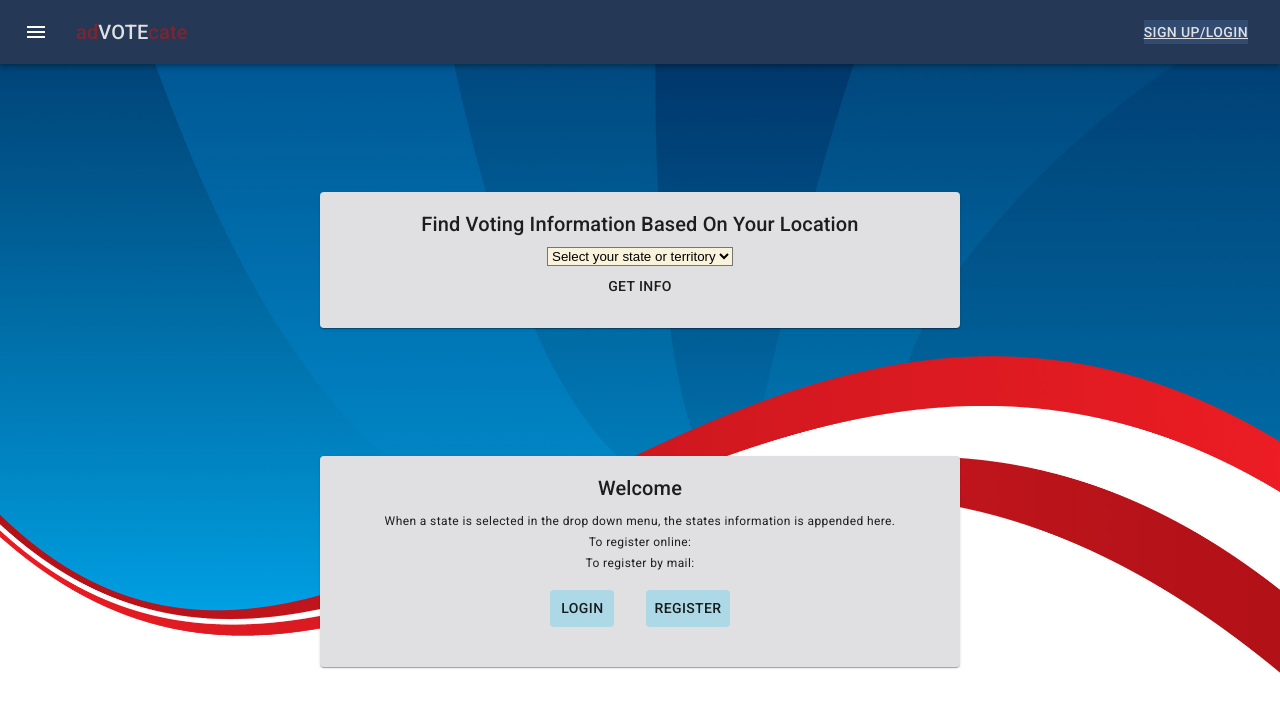
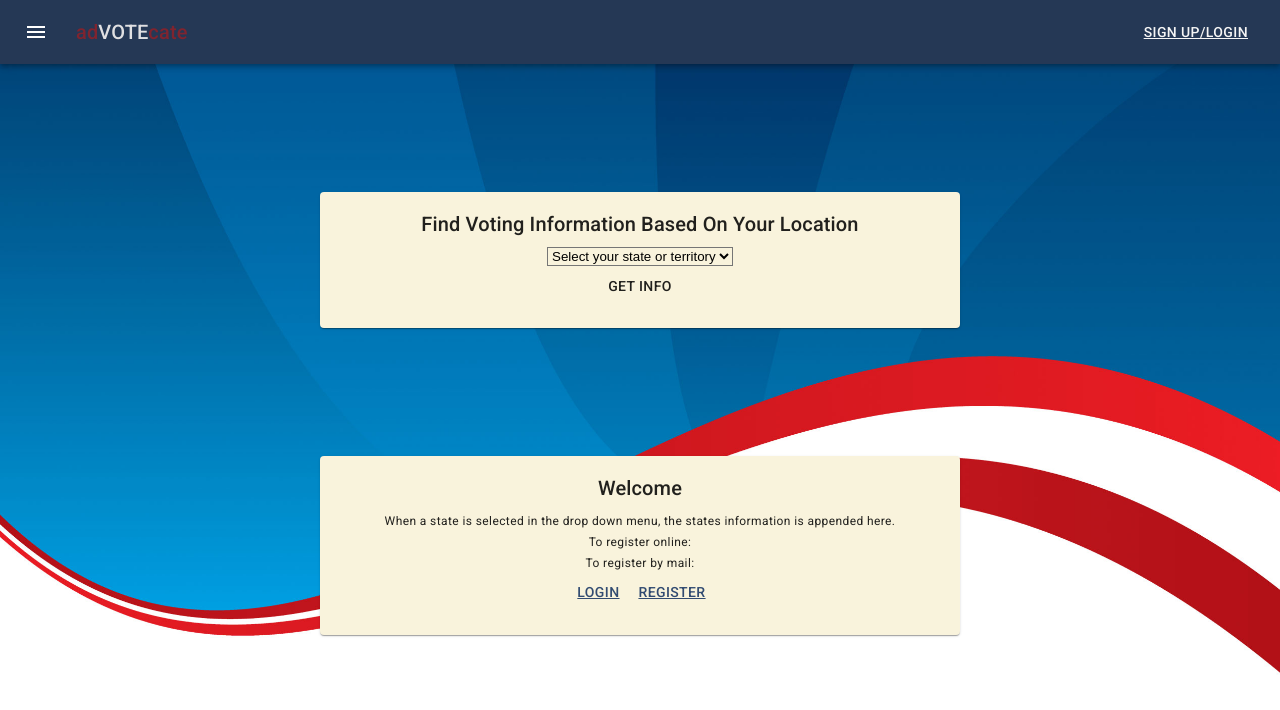
Before and after one commit to KeithBillings/adVOTEcate, a React (Create React App) app in the folder client/: page / in a window 1280 px wide. Shown: the top 710 px of the page. Built offline with nearby package versions, Linux system fonts and the light colour scheme.

Commit message:
Updating styling on landing page buttons and adding pollingLocation parameter to register.json

```diff
--- a/client/src/App.css
+++ b/client/src/App.css
@@ -36,7 +36,6 @@
 }
 
 body {
-  background: #F9F3DC;
   background-image: url("./images/voting.JPEG");
   background-size: cover;
   background-repeat: no-repeat;
--- a/client/src/components/AppBar/index.js
+++ b/client/src/components/AppBar/index.js
@@ -59,7 +59,7 @@ export default function ButtonAppBar() {
                 to="/"
                 className={
                   window.location.pathname === "/" ||
-                  window.location.pathname === "/home"
+                    window.location.pathname === "/home"
                     ? "nav-link active"
                     : "nav-link"
                 }
@@ -109,8 +109,9 @@ export default function ButtonAppBar() {
             <span className="tertiary">VOTE</span>
             <span className="secondary">cate</span>
           </Typography>
-          <Button color="inherit">
+          <Button>
             <Link
+              style={{ color: "whitesmoke" }}
               to="/login"
               className={
                 window.location.pathname === "/login"
--- a/client/src/components/AppBar/style.css
+++ b/client/src/components/AppBar/style.css
@@ -1,6 +1,6 @@
 .nav-link {
-    color: #E0E0E2;
-    background: #324B71;
+    color: #324B71;
+    background: none;
 }
 
 .menuItem {
--- a/client/src/pages/Home.js
+++ b/client/src/pages/Home.js
@@ -1,4 +1,4 @@
-import React, { useState } from 'react';
+import React, { useState } from "react";
 import { makeStyles } from "@material-ui/core/styles";
 import Grid from "@material-ui/core/Grid";
 import { Card, CardContent, Button } from "@material-ui/core";
@@ -6,6 +6,8 @@ import Typography from "@material-ui/core/Typography";
 // import { withStyles } from '@material-ui/core/styles/withStyles';
 import theme from "../components/ThemeProvider";
 import registerData from "../utils/register.json";
+import {Link} from "react-router-dom";
+//import "./home.css";
 
 
 
@@ -14,13 +16,7 @@ const useStyles = makeStyles((theme) => ({
     marginTop: "10%",
     width: "50%",
     textAlign: "center",
-    background: "#E0E0E2"
-  },
-  button: {
-    // background: theme.palette.primary.main,
-    // background: theme.palette.primary.light,
-    background: "lightblue",
-    margin: "1rem"
+    background: "#F9F3DC"
   },
   dropdown: {
     background: "#F9F3DC"
@@ -39,14 +35,13 @@ function Home() {
     const dropdownValue = document.getElementById("userSelection").value;
     const stateData = registerData[dropdownValue];
 
-    setstateInfo(stateData)
+    setstateInfo(stateData);
   }
-
 
   return (
     <Grid container direction={"column"}  >
       <Grid container item justify={"center"} >
-        <Card className={classes.card} >
+        <Card className={classes.card} id="thisCard">
           <CardContent >
             <Typography
               className={"MuiTypography--heading"}
@@ -149,11 +144,29 @@ function Home() {
               To register by mail: <a href={`${stateInfo.mail}`}>{stateInfo.mail}</a>
             </Typography>
             <Typography>
-              <Button className={classes.button}>
-                Login
+              <Button>
+                <Link
+                  to="/login"
+                  className={
+                    window.location.pathname === "/login"
+                      ? "nav-link active"
+                      : "nav-link"
+                  }
+                >
+                  Login
+                </Link>
               </Button>
-              <Button className={classes.button}>
-                Register
+              <Button>
+                <Link
+                    to="/login"
+                    className={
+                      window.location.pathname === "/login"
+                        ? "nav-link active"
+                        : "nav-link"
+                    }
+                  >
+                    Register
+                  </Link>
               </Button>
             </Typography>
           </CardContent>
--- /dev/null
+++ b/client/src/pages/home.css
@@ -0,0 +1,3 @@
+#thisCard > div {
+    margin-left: 50px !important;
+}
```
Also changed, not shown: client/src/utils/register.json (+112 -56 lines).
